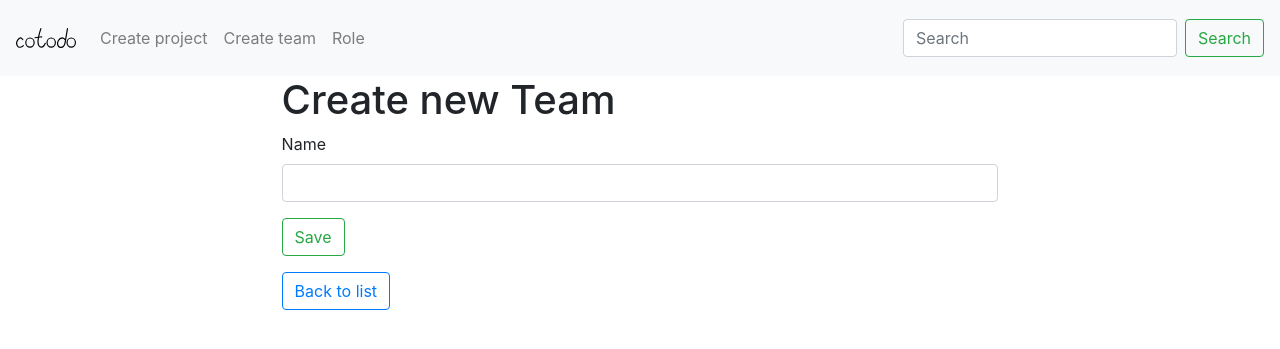
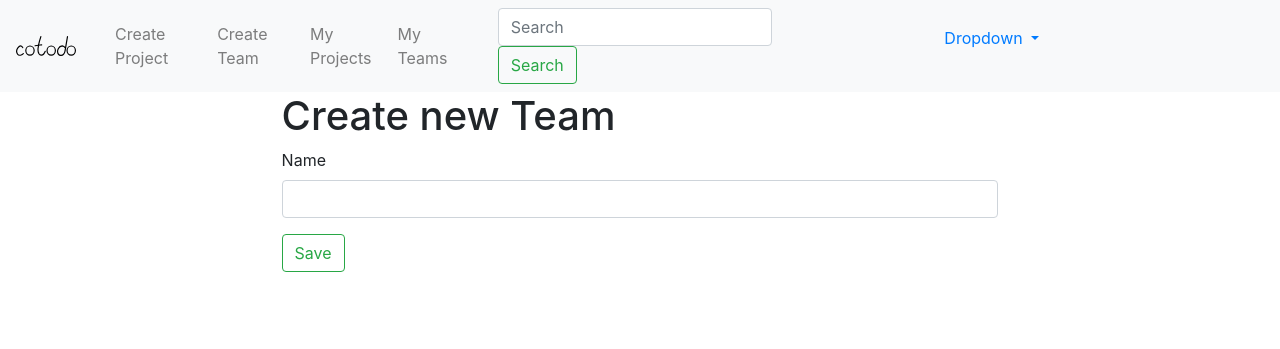
Before and after one commit to CoToDo/CoToDo, a Symfony app: template templates/team/new.html.twig in a window 1280 px wide. Shown: the top 349 px of the page. Run offline with Twig, Linux system fonts and the light colour scheme; the template is opened without the code that fills it, so the values that code supplies are empty; form fields are guessed from the names that the template uses; some libraries are stand-ins or nearby versions.

Commit message:
Changes in base.html, add my projects, my teams and dropdown for user

```diff
--- a/templates/base.html.twig
+++ b/templates/base.html.twig
@@ -18,21 +18,41 @@
             <button class="navbar-toggler" type="button" data-toggle="collapse" data-target="#navbarNavAltMarkup" aria-controls="navbarNavAltMarkup" aria-expanded="false" aria-label="Toggle navigation">
                 <span class="navbar-toggler-icon"></span>
             </button>
-            <div class="collapse navbar-collapse" id="navbarNavAltMarkup">
+            <div class="collapse navbar-collapse container" id="navbarNavAltMarkup">
                 <div class="navbar-nav">
-                    <a class="nav-item nav-link" href="{{ path('project_new') }}">Create project <span class="sr-only">(current)</span></a>
-                    <a class="nav-item nav-link" href="{{ path('team_new') }}">Create team</a>
-                    <a class="nav-item nav-link" href="{{ path('role_new') }}">Role</a>
+                    <a class="nav-item nav-link" href="{{ path('project_new') }}">Create Project <span class="sr-only">(current)</span></a>
+                    <a class="nav-item nav-link" href="{{ path('team_new') }}">Create Team</a>
+                    <a class="nav-item nav-link" href="{{ path('project_index') }}">My Projects</a>
+                    <a class="nav-item nav-link" href="{{ path('team_index') }}">My Teams</a>
                 </div>
 
             </div>
 
-            <form class="form-inline">
-                <input class="form-control mr-sm-2" type="search" placeholder="Search" aria-label="Search">
-                <button class="btn btn-outline-success my-2 my-sm-0" type="submit">Search</button>
-            </form>
+
+            <div class="collapse navbar-collapse container">
+                <form class="form-inline">
+                    <input class="form-control mr-sm-2" type="search" placeholder="Search" aria-label="Search">
+                    <button class="btn btn-outline-success my-2 my-sm-0" type="submit">Search</button>
+                </form>
+            </div>
+
+            <div class="collapse navbar-collapse container">
+                <ul class="nav-item dropdown">
+                    <a class="nav-link dropdown-toggle" href="#" id="navbarDropdown" role="button" data-toggle="dropdown" aria-haspopup="true" aria-expanded="false">
+                        Dropdown
+                    </a>
+                    <div class="dropdown-menu" aria-labelledby="navbarDropdown">
+                        <a class="dropdown-item" href="#">Action</a>
+                        <a class="dropdown-item" href="#">Another action</a>
+                        <div class="dropdown-divider"></div>
+                        <a class="dropdown-item" href="#">Something else here</a>
+                    </div>
+                </ul>
+            </div>
+
 
         </nav>
+
 
     {% block body %}{% endblock %}
         {% block javascripts %}
--- a/templates/project/new.html.twig
+++ b/templates/project/new.html.twig
@@ -9,6 +9,5 @@
 
         {{ include('project/_form.html.twig') }}
 
-        <a class="btn btn-outline-primary" href="{{ path('project_index') }}">Back to list</a>
     </div>
 {% endblock %}
--- a/templates/team/new.html.twig
+++ b/templates/team/new.html.twig
@@ -9,6 +9,5 @@
 
         {{ include('team/_form.html.twig') }}
 
-        <a class="btn btn-outline-primary" href="{{ path('team_index') }}">Back to list</a>
     </div>
 {% endblock %}
```
Also changed, not shown: public/css/styles.css (line endings or trailing spaces).
